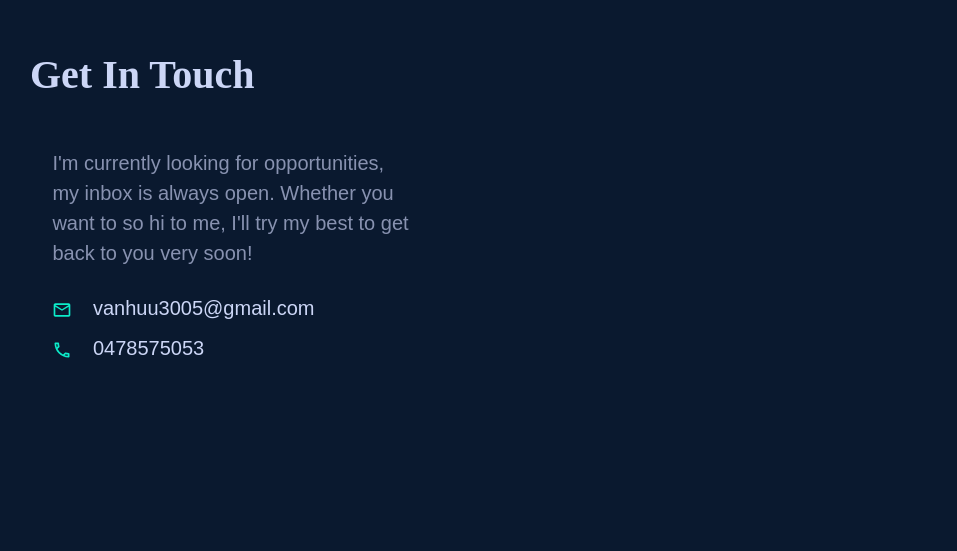
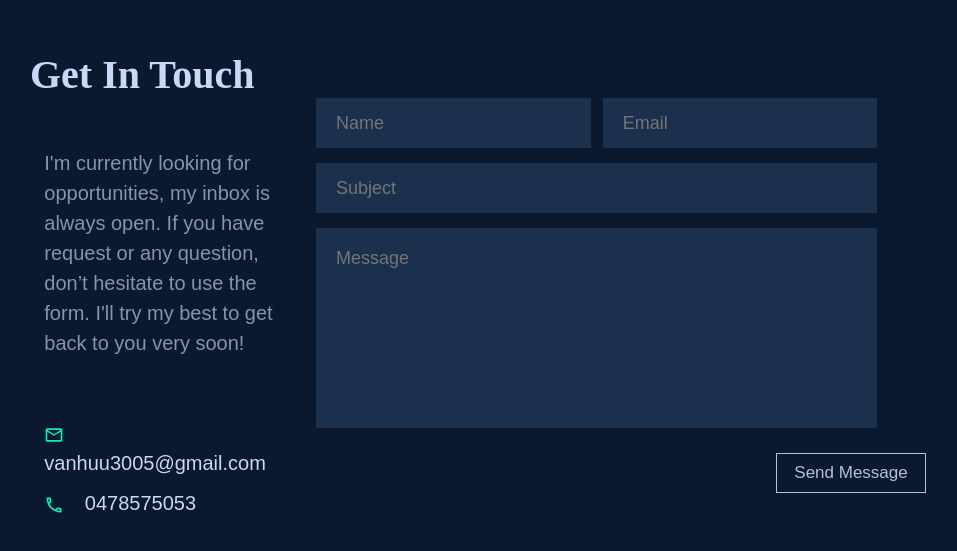
Before and after one commit to CrisNguyen305/Portfolio, a React (Create React App) app: page / in a window 1280 px wide. Shown: the part 1744-2295 px from the top of the page, without its empty margins (162-1119 px from the left). Built offline with nearby package versions, Linux system fonts and the light colour scheme.

Commit message:
Update Contact page

```diff
--- a/src/MainContent/Contact/Contact.css
+++ b/src/MainContent/Contact/Contact.css
@@ -22,9 +22,8 @@
 }
 
 .contact .textContainer {
-
+    height: fit-content;
     width: 80%;
-    /* margin-top: 150px; */
     margin: 50px 5% 0 5%;
     line-height: 30px;
     font-family: 'Nunito', sans-serif;
@@ -35,6 +34,7 @@
 
 .greetingText {
     color: #8892B0;
+    margin-bottom: 35px;
 }
 
 .textContainer li {
@@ -57,3 +57,54 @@ li .icon {
     vertical-align: middle;
     /* align-items: center; */
 }
+
+.inputEmail , .inputMessage , .inputSubject , .inputName {
+    background-color: #1b304d;
+    color: white;
+    border: none;
+    font-size: 18px;
+    font-family: 'Nunito', sans-serif;
+    padding-left: 20px;
+
+}
+
+.inputName , .inputEmail{
+    height: 50px;
+    width: 45%;
+    margin-right: 2%;
+
+}
+
+.inputSubject {
+    height: 50px;
+    width: 92%;
+    margin-top: 15px;
+}
+
+.inputMessage {
+    height: 200px;
+    width: 92%;
+    margin-top: 15px;
+    padding-bottom: 150px;
+    padding-top: 10px;
+}
+
+.sendMessage {
+    height: 40px;
+    width: 150px;
+    color: #b6bfdb;
+    /* font-family: 'Pacifico', cursive; */
+    font-family: 'Nunito', sans-serif;
+    font-size: 17px;
+    margin-top: 25px;
+    margin-left: 460px;
+    border: 1px solid #b6bfdb;
+    transition-duration: 0.35s;
+}
+
+.sendMessage:hover {
+    color: #0cebc9;
+    border: 1px solid #0cebc9;
+    border: 5%;
+    cursor: pointer;
+}
--- a/src/MainContent/Contact/Contact.js
+++ b/src/MainContent/Contact/Contact.js
@@ -11,7 +11,7 @@ function Contact() {
                 <div className="textContainer">
                     <p className="greetingText">
                         I'm currently looking for opportunities, my inbox is always open.
-                        Whether you want to so hi to me, I'll try my best to get back to you very soon!
+                        If you have request or any question, don’t hesitate to use the form. I'll try my best to get back to you very soon!
                     </p>
                     <ul>
                         <li>
@@ -23,7 +23,14 @@ function Contact() {
                     </ul>
                 </div>
                 <div className="formContainer">
-
+                    <form action="">
+                        {/* <label htmlFor="name">Name</label> */}
+                        <input type="text" placeholder="Name" className="inputName" />
+                        <input type="text" placeholder="Email" className="inputEmail"/>
+                        <input type="text" placeholder="Subject" className="inputSubject"/>
+                        <input type="text" placeholder="Message" className="inputMessage"/>
+                        <button className="sendMessage">Send Message</button>
+                    </form>
                 </div>
             </div>
         </div>
--- a/src/navigation bar/NavBar.js
+++ b/src/navigation bar/NavBar.js
@@ -30,7 +30,7 @@ function NavBar() {
                         spy={true}
                         smooth={true}
                         offset={-80}
-                        duration={500}
+                        duration={800}
                         key={1}
                     >
                         About
@@ -61,7 +61,7 @@ function NavBar() {
                         spy={true}
                         smooth={true}
                         offset={-180}
-                        duration={500}
+                        duration={800}
                         key={1}
                     >
                         Contact me
```
